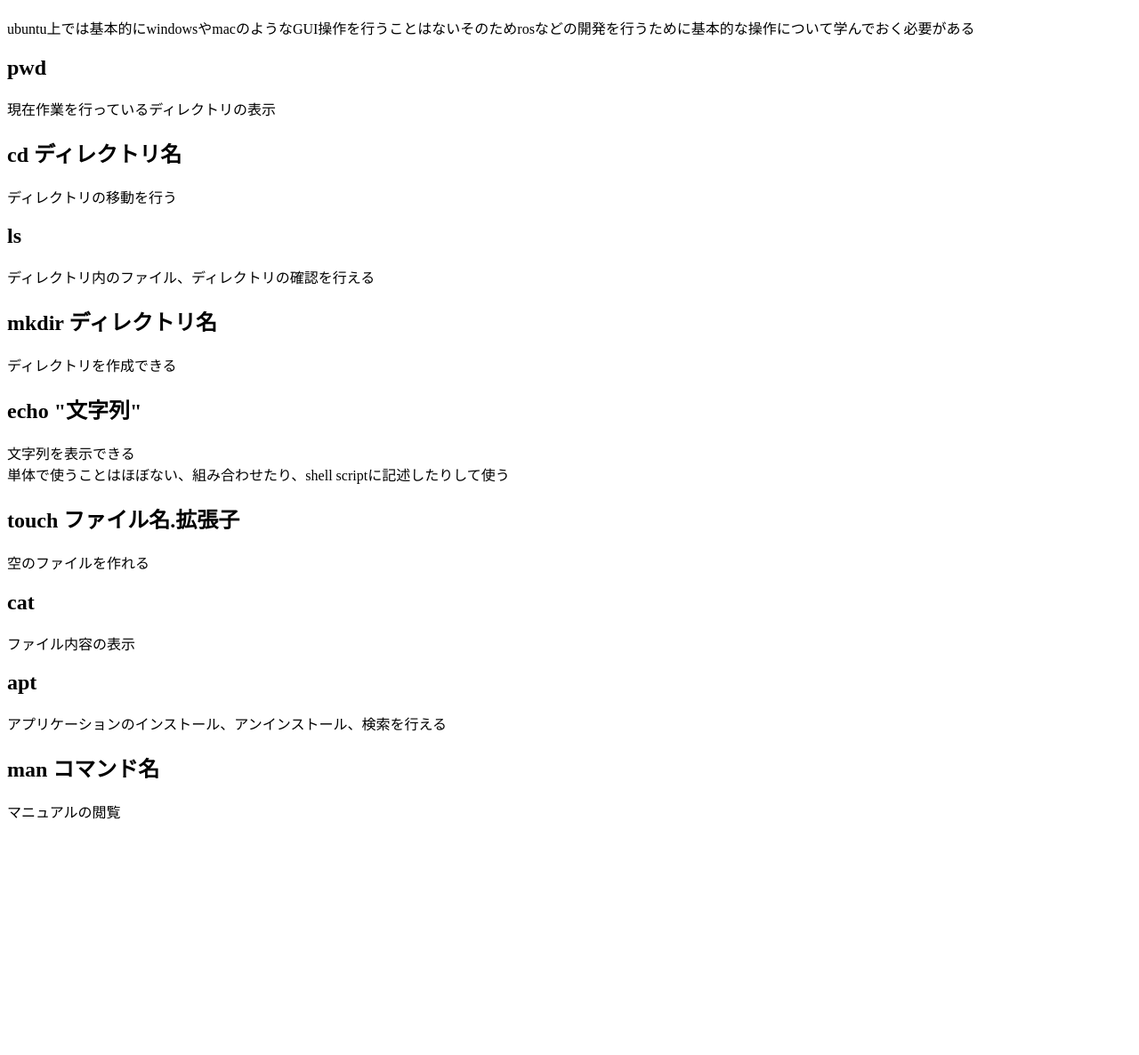
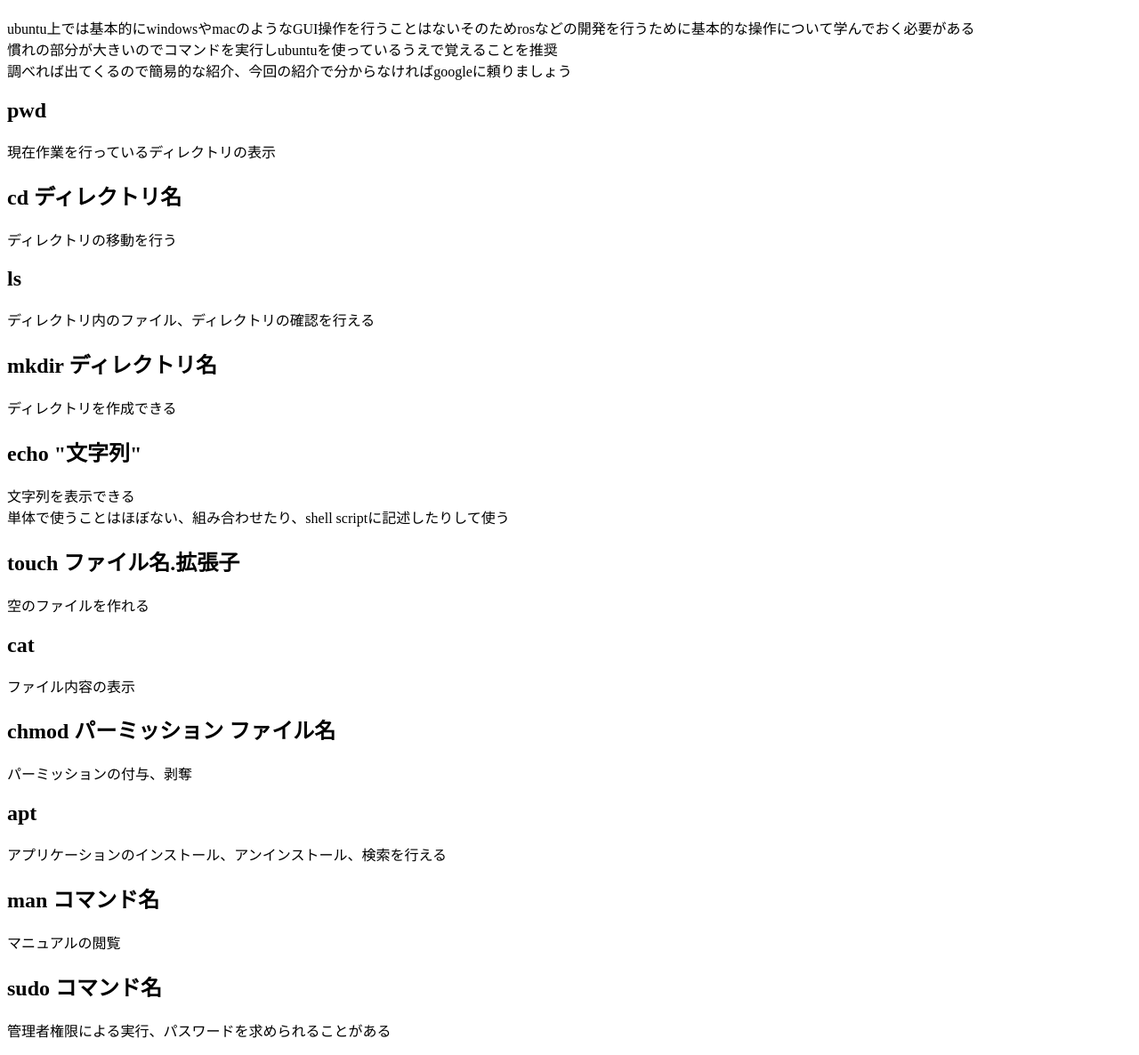
Before and after one commit to AoiYamashita/ros_course, a plain HTML site: page pages/wsl/learn_command.html in a window 1280 px wide. Shown: the part 70-1256 px from the top of the page at 89% size. Before the commit the page ends 1010 px from the top, so only its background shows below. Drawn offline with Linux system fonts and the light colour scheme.

Commit message:
write concept od wsl

```diff
--- a/pages/wsl/learn_command.html
+++ b/pages/wsl/learn_command.html
@@ -8,7 +8,9 @@
 </head>
 <body>
     <h1>ubuntu 基本操作編</h1>
-    <p>ubuntu上では基本的にwindowsやmacのようなGUI操作を行うことはないそのためrosなどの開発を行うために基本的な操作について学んでおく必要がある
+    <p>ubuntu上では基本的にwindowsやmacのようなGUI操作を行うことはないそのためrosなどの開発を行うために基本的な操作について学んでおく必要がある<br>
+        慣れの部分が大きいのでコマンドを実行しubuntuを使っているうえで覚えることを推奨<br>
+        調べれば出てくるので簡易的な紹介、今回の紹介で分からなければgoogleに頼りましょう
     </p>
     <h2>pwd</h2>
     <p>現在作業を行っているディレクトリの表示</p>
@@ -26,9 +28,13 @@
     <p>空のファイルを作れる</p>
     <h2>cat</h2>
     <p>ファイル内容の表示</p>
+    <h2>chmod パーミッション ファイル名</h2>
+    <p>パーミッションの付与、剥奪</p>
     <h2>apt</h2>
     <p>アプリケーションのインストール、アンインストール、検索を行える</p>
     <h2>man コマンド名</h2>
     <p>マニュアルの閲覧</p>
+    <h2>sudo コマンド名</h2>
+    <p>管理者権限による実行、パスワードを求められることがある</p>
 </body>
 </html>
```
Also changed, not shown: pages/wsl/ConceptOfWsl.html (+2 -0 lines).
